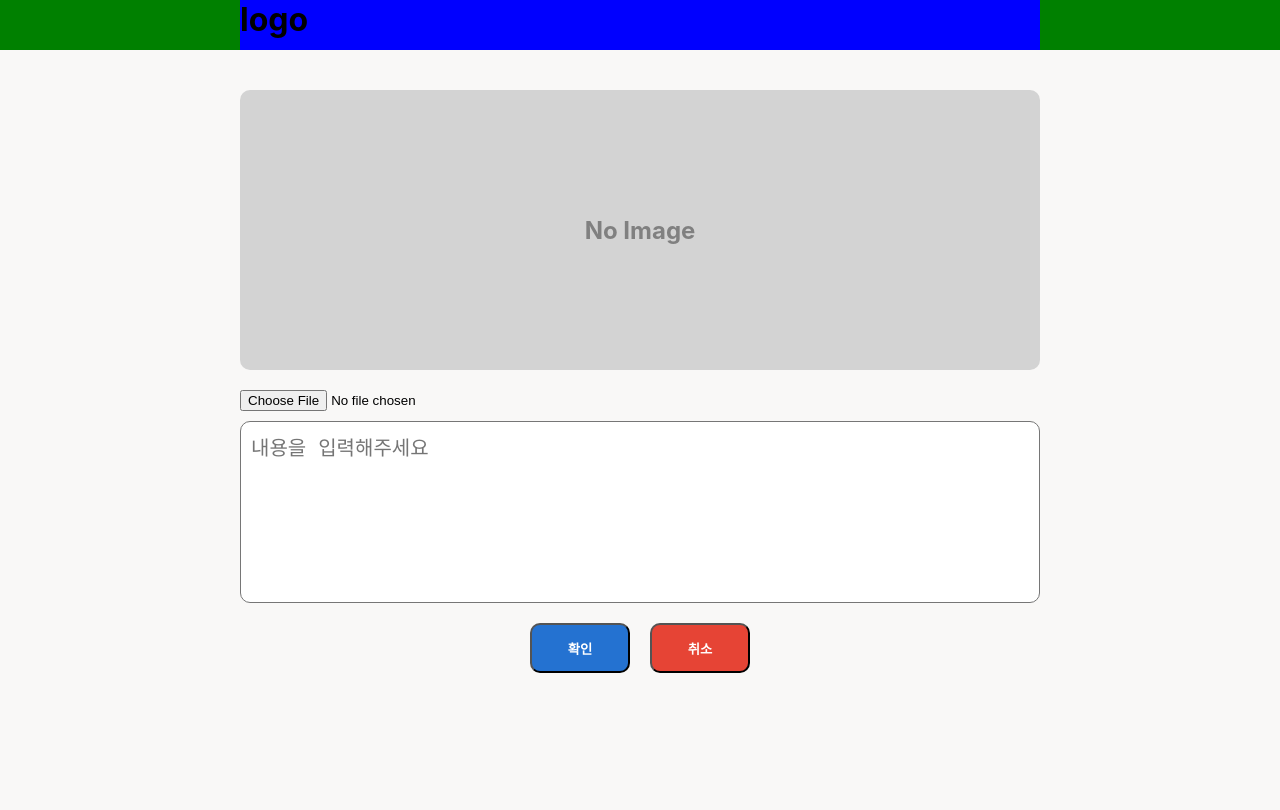
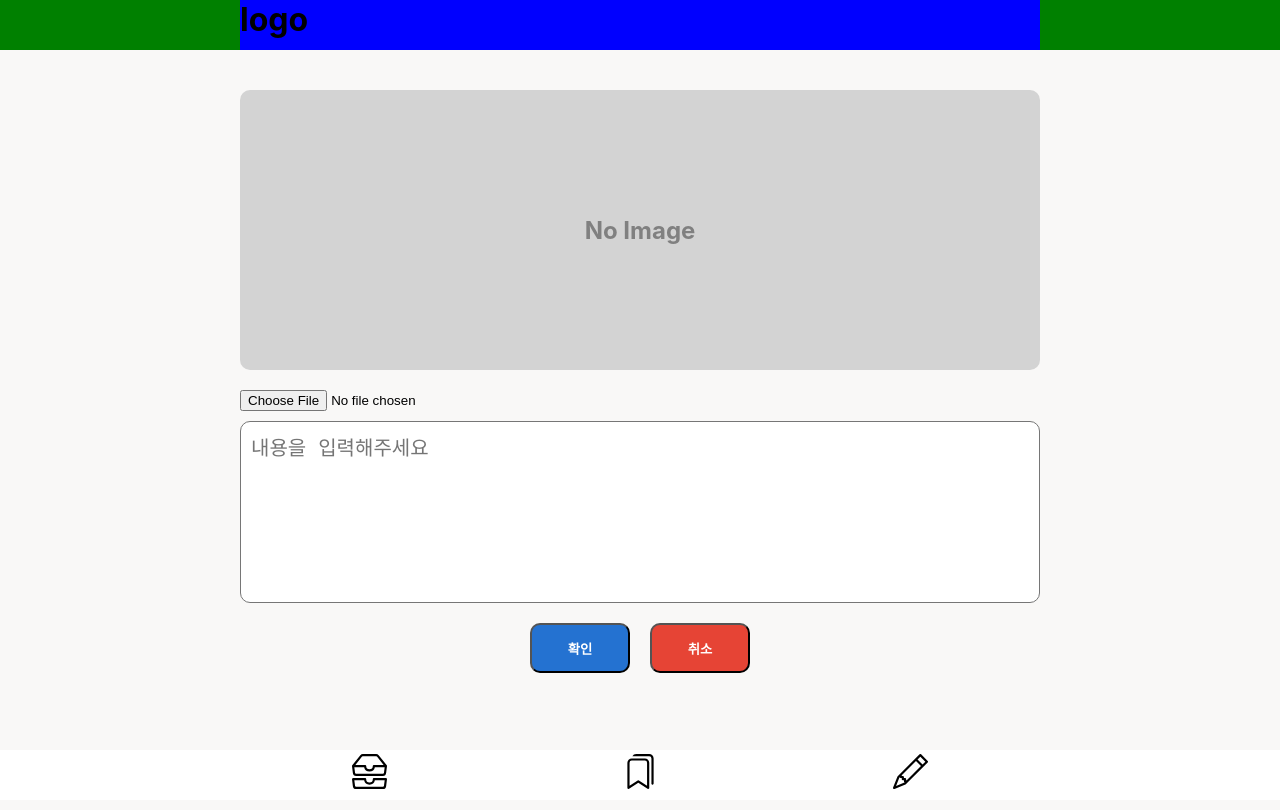
Before and after one commit to nggoong/cafe-in, a React (Create React App) app: page /posting/add in a window 1280 px wide. Built offline with nearby package versions, Linux system fonts and the light colour scheme.

Commit message:
하단 메뉴바 UI 구현

```diff
--- a/src/App.js
+++ b/src/App.js
@@ -3,10 +3,12 @@ import styled from 'styled-components';
 import Header from './components/header/Header';
 import Login from './components/user/Login';
 import SignUp from './components/user/SignUp';
+import Footer from './components/header/Footer';
 import GlobalStyle from './components/styled/GlobalStyle';
 import { Routes, Route } from "react-router-dom";
 import PostingViewer from './components/posting/PostingViewer';
 import PostingInput from './components/posting/PostingInput';
+
 
 function App() {
   return (
@@ -20,7 +22,9 @@ function App() {
             <Route path="/signup" element={<SignUp />}/>
             <Route path="/posting/add" element={<PostingInput/>}/>
         </Routes>
+        <Footer></Footer>
       </Contents>
+
     </div>
   );
 }
--- /dev/null
+++ b/src/components/header/Footer.jsx
@@ -0,0 +1,91 @@
+import React, { useState, useEffect } from 'react';
+import styled from 'styled-components';
+import { BsPencil, BsBookmarks, BsInboxes } from "react-icons/bs";
+import { Link } from "react-router-dom";
+
+const Footer = () => {
+
+
+    return (
+        <FooterWrapper>
+            <FooterContents>
+                {/* 내가 쓴 글 보기 페이지로 이동하는 버튼 */}
+                <Link to='/mypage'>
+                        <BsInboxes />
+                </Link>
+
+                {/* 북마크 페이지로 이동하는 버튼 */}
+                <Link to='/bookmark'>
+                        <BsBookmarks />
+                </Link>
+
+                {/* 글 작성 페이지로 이동하는 버튼 */}
+                <Link to='/posting/add'>
+                        <BsPencil />
+                </Link>
+
+
+            </FooterContents>
+        </FooterWrapper>
+    )
+}
+
+
+//   BsFillPencilFill, BsBookmarksFill, BsInboxesFill
+export default Footer;
+
+const FooterWrapper = styled.div`
+    position:fixed;
+    bottom:0;
+    left:0;
+    width:100%;
+    height:50px;
+    background:white;
+
+    display:flex;
+    z-index:10;
+`
+
+const FooterContents = styled.div`
+    background: white;
+    width:45vw;
+    height:100%;
+    max-width:800px;
+    margin:0 auto;
+
+    cursor: pointer;
+
+    display : flex;
+    text-align: center;
+    align-items: center;
+    justify-content: space-between;
+
+    font-size: 35px;
+    a:active {
+        transform : translateY(4px);
+    }
+    h1 {
+        margin:0;
+        padding:0;
+    }
+
+    a {
+        color : black;
+        // text-decoration:none;
+    }
+
+    @media only screen and (max-width: 600px) {
+        width:70vw;
+        font-size: 30px;
+
+      }
+
+    @media (min-width: 500px) {
+        a:hover {
+            color: #555;
+        }
+
+
+    }
+
+`
--- a/src/components/user/Login.jsx
+++ b/src/components/user/Login.jsx
@@ -29,6 +29,15 @@ const LoginWrapper =styled.div`
     justify-content: center;
     align-items: center;
     margin-bottom : 50px;
+
+    position:absolute;
+    z-index:100;
+    width:100vw;
+    height:100vh;
+    top:0;
+    left:0;
+    background:white;
+
 `
 
 const LoginBox =styled.div`
--- a/src/components/user/SignUp.jsx
+++ b/src/components/user/SignUp.jsx
@@ -27,6 +27,14 @@ const SingupWrapper =styled.div`
     justify-content: center;
     align-items: center;
     margin-bottom : 50px;
+
+    position:absolute;
+    z-index:100;
+    width:100vw;
+    height:100vh;
+    top:0;
+    left:0;
+    background:white;
 `
 
 const SignupBox =styled.div`
```
